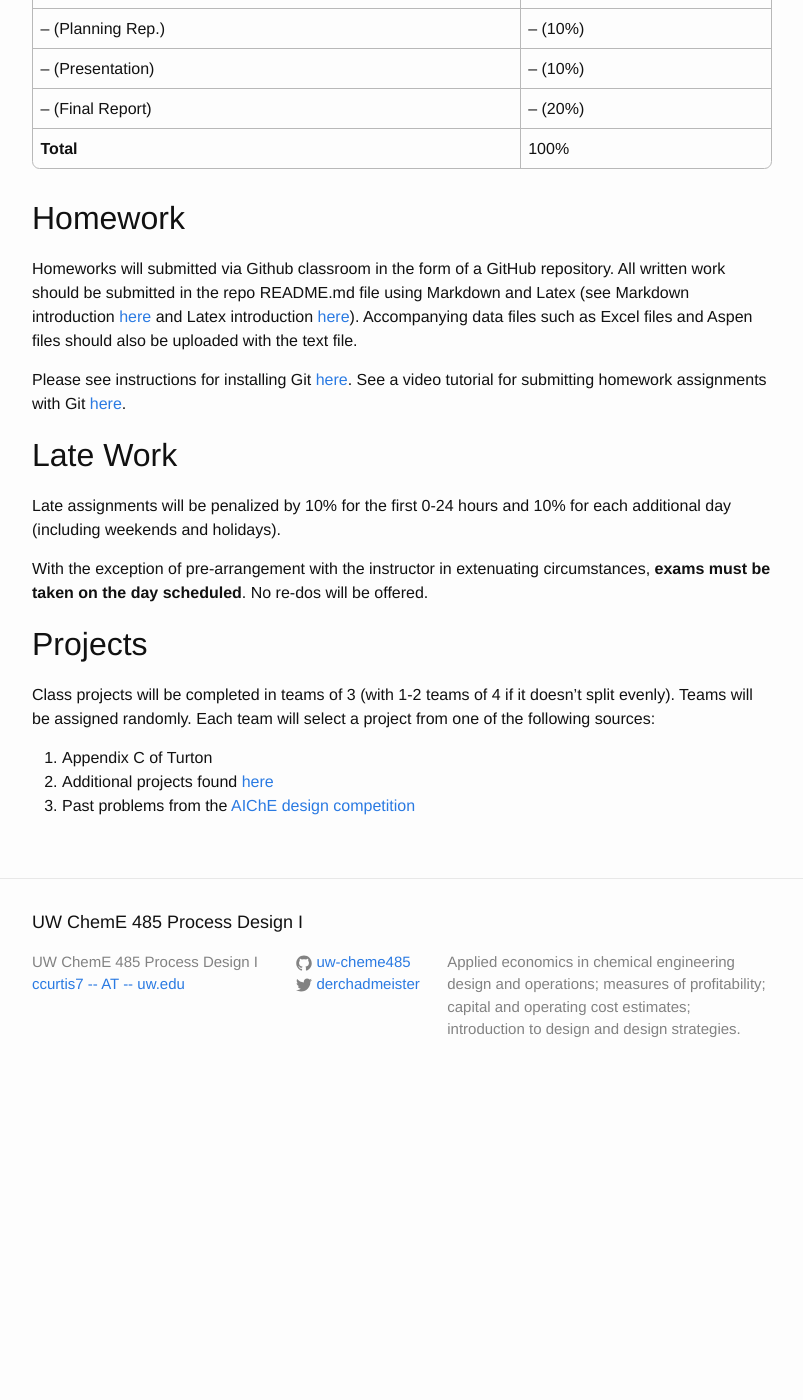
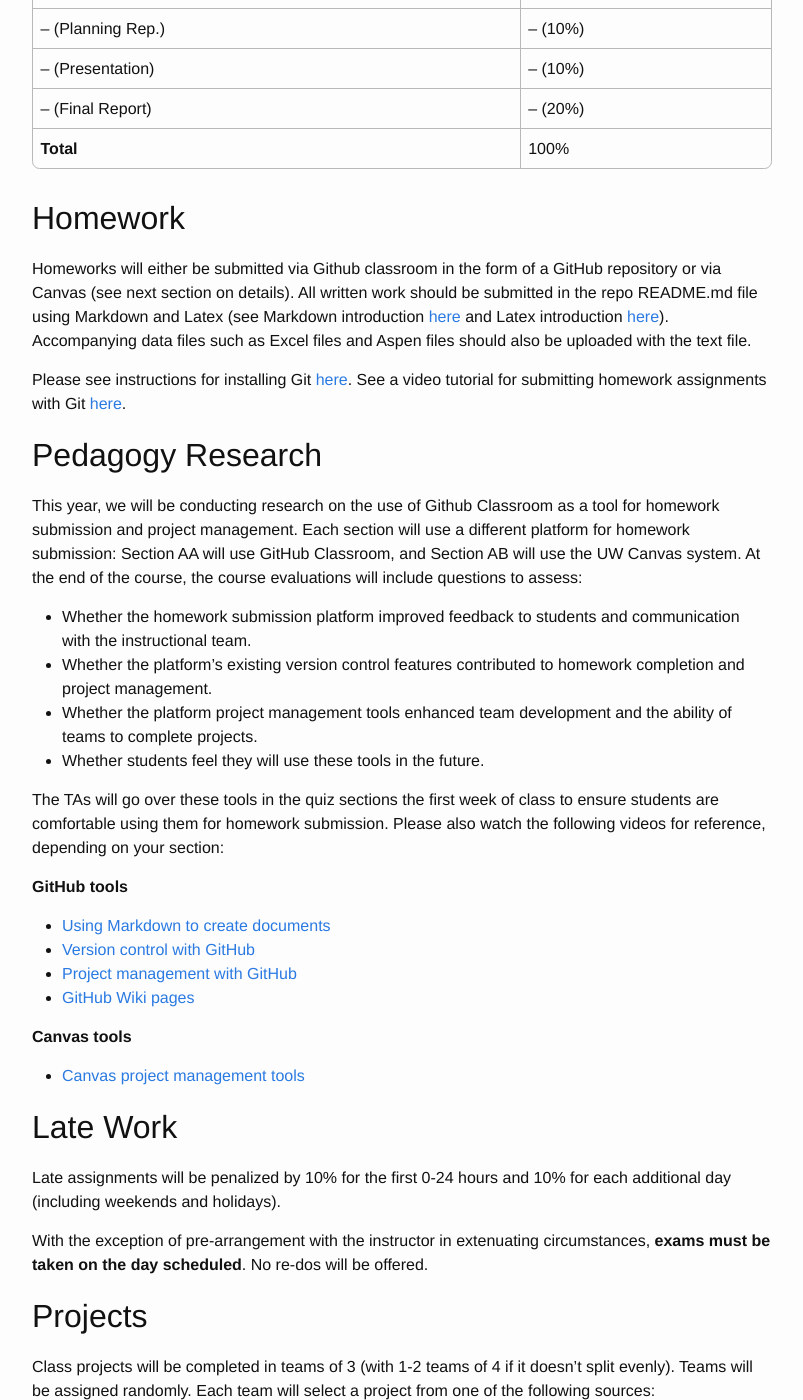
Before and after one commit to uw-cheme485/uw-cheme485.github.io, a Jekyll site: the page built from grading.md, in a window 1280 px wide and 1400 px high, scrolled down 498 px. Shown: the whole window, without its empty margins (238-1041 px from the left). Built offline with Jekyll 4.4.1, drawn with Linux system fonts in a browser that asks for light colours; before the commit the page ends 1599 px from its top, so only the background shows below that.

Commit message:
Added information on pedagogy research to syllabus.

```diff
--- a/grading.md
+++ b/grading.md
@@ -20,9 +20,31 @@ Final grades are broken down as follows:
 
 ## Homework
 
-Homeworks will submitted via Github classroom in the form of a GitHub repository. All written work should be submitted in the repo README.md file using Markdown and Latex (see Markdown introduction [here](https://www.markdownguide.org/basic-syntax/) and Latex introduction [here](https://www.overleaf.com/learn/latex/Mathematical_expressions)). Accompanying data files such as Excel files and Aspen files should also be uploaded with the text file.
+Homeworks will either be submitted via Github classroom in the form of a GitHub repository or via Canvas (see next section on details). All written work should be submitted in the repo README.md file using Markdown and Latex (see Markdown introduction [here](https://www.markdownguide.org/basic-syntax/) and Latex introduction [here](https://www.overleaf.com/learn/latex/Mathematical_expressions)). Accompanying data files such as Excel files and Aspen files should also be uploaded with the text file.
 
 Please see instructions for installing Git [here](https://uwescience.github.io/2019-10-01-uw/). See a video tutorial for submitting homework assignments with Git [here](https://uw.hosted.panopto.com/Panopto/Pages/Viewer.aspx?id=847f11be-1154-4c41-9d10-aaff0122ebd7).
+
+## Pedagogy Research
+
+This year, we will be conducting research on the use of Github Classroom as a tool for homework submission and project management. Each section will use a different platform for homework submission: Section AA will use GitHub Classroom, and Section AB will use the UW Canvas system. At the end of the course, the course evaluations will include questions to assess:
+
+* Whether the homework submission platform improved feedback to students and communication with the instructional team.
+* Whether the platform's existing version control features contributed to homework completion and project management.
+* Whether the platform project management tools enhanced team development and the ability of teams to complete projects.
+* Whether students feel they will use these tools in the future.
+
+The TAs will go over these tools in the quiz sections the first week of class to ensure students are comfortable using them for homework submission. Please also watch the following videos for reference, depending on your section:
+
+**GitHub tools**
+
+* [Using Markdown to create documents](https://uw.hosted.panopto.com/Panopto/Pages/Viewer.aspx?id=50dfe599-d18a-4ff1-b209-ab1b010947f8)
+* [Version control with GitHub](https://uw.hosted.panopto.com/Panopto/Pages/Viewer.aspx?id=0fb31d40-91fb-48b8-9bc9-ab1b010d6507)
+* [Project management with GitHub](https://uw.hosted.panopto.com/Panopto/Pages/Viewer.aspx?id=ae1bd374-defc-4d64-bb9f-ab1b0114a60b)
+* [GitHub Wiki pages](https://uw.hosted.panopto.com/Panopto/Pages/Viewer.aspx?id=f16e0518-9875-48b5-a9bd-ab1b011f406c)
+
+**Canvas tools**
+
+* [Canvas project management tools](https://uw.hosted.panopto.com/Panopto/Pages/Viewer.aspx?id=c929ab25-c487-4771-bd80-ab1b01678d04)
 
 ## Late Work
 
```
Also changed, not shown: syllabus.md (+8 -8 lines).
